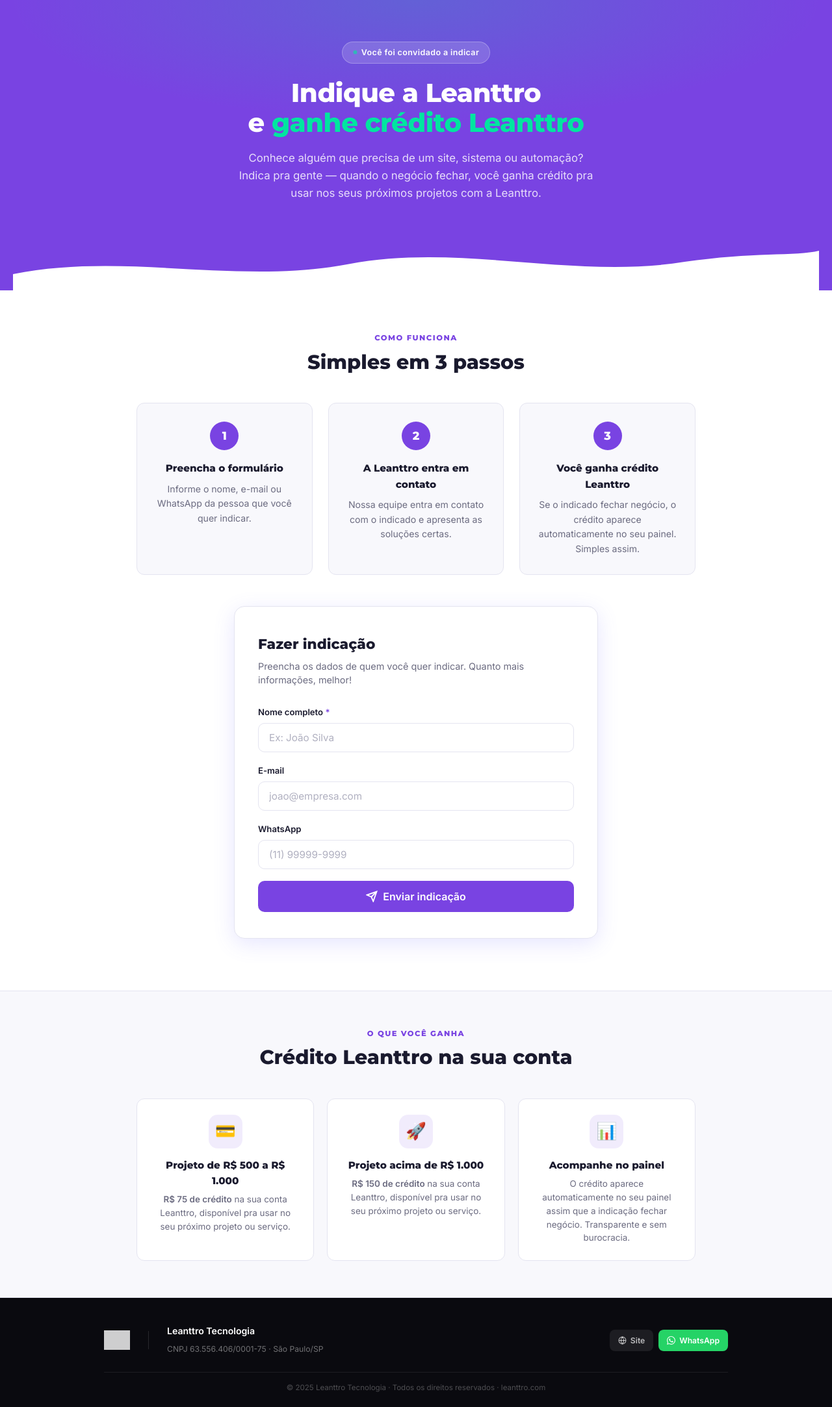
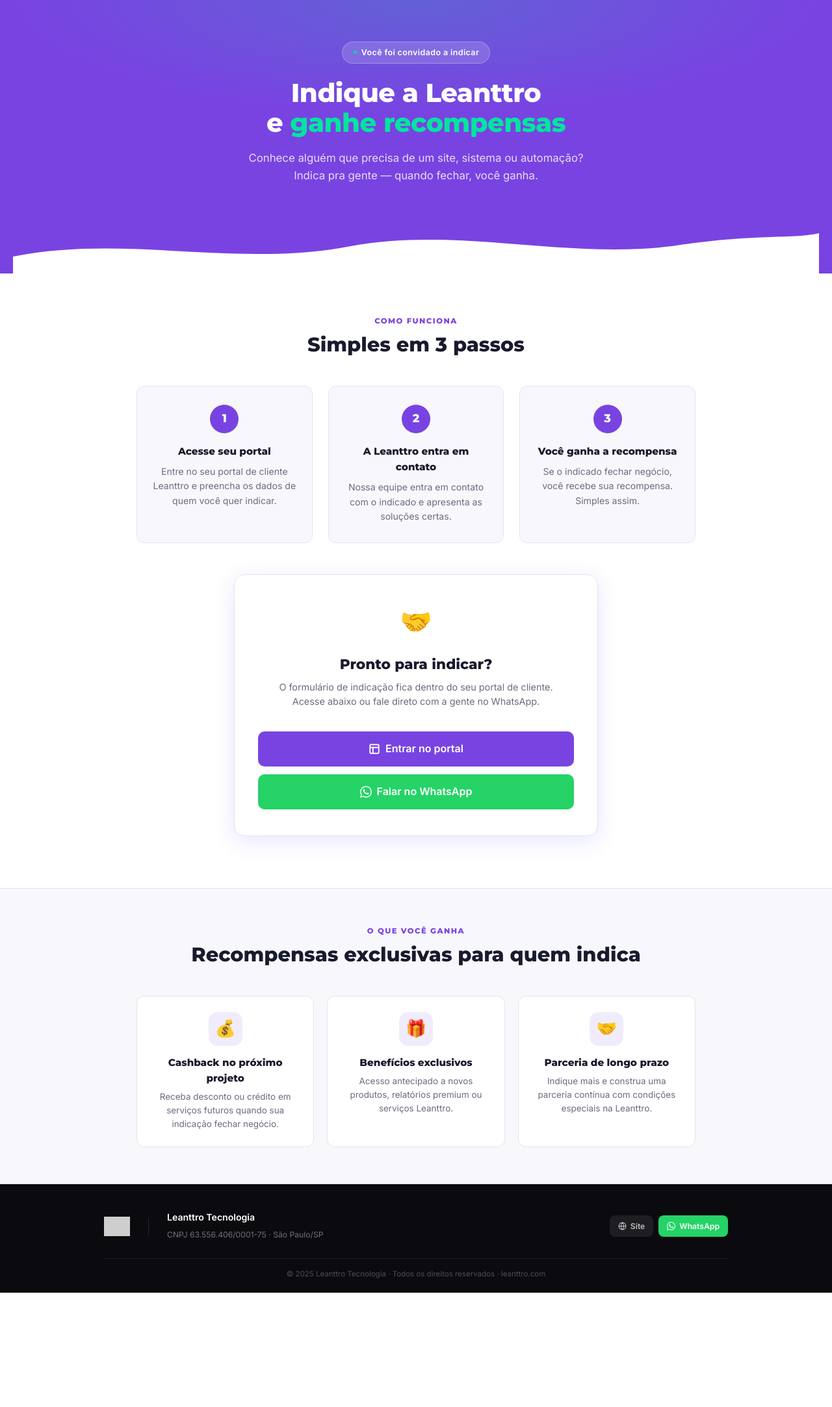
Before and after one commit to leanttro/leanttro_p, a Flask app: page /indicar-amigo in a window 1280 px wide. Shown: the part 69-2235 px from the top of the page at 65% size. After the commit the page ends 2059 px from the top, so only its background shows below. Run offline with Flask 3, Linux system fonts and the light colour scheme; some libraries are stand-ins or nearby versions; grey boxes are pictures that could not be loaded.

Commit message:
Update lp_indicacao.html

```diff
--- a/templates/lp_indicacao.html
+++ b/templates/lp_indicacao.html
@@ -164,8 +164,8 @@ footer{background:var(--dark);padding:40px 20px 20px}
       <span></span>
       Você foi convidado a indicar
     </div>
-    <h1>Indique a Leanttro<br>e <em>ganhe crédito Leanttro</em></h1>
-    <p>Conhece alguém que precisa de um site, sistema ou automação? Indica pra gente — quando o negócio fechar, você ganha crédito pra usar nos seus próximos projetos com a Leanttro.</p>
+    <h1>Indique a Leanttro<br>e <em>ganhe recompensas</em></h1>
+    <p>Conhece alguém que precisa de um site, sistema ou automação? Indica pra gente — quando fechar, você ganha.</p>
   </div>
   <div class="hero-wave">
     <svg viewBox="0 0 1440 80" preserveAspectRatio="none" xmlns="http://www.w3.org/2000/svg">
@@ -182,8 +182,8 @@ footer{background:var(--dark);padding:40px 20px 20px}
     <div class="steps">
       <div class="step">
         <div class="step-num">1</div>
-        <h3>Preencha o formulário</h3>
-        <p>Informe o nome, e-mail ou WhatsApp da pessoa que você quer indicar.</p>
+        <h3>Acesse seu portal</h3>
+        <p>Entre no seu portal de cliente Leanttro e preencha os dados de quem você quer indicar.</p>
       </div>
       <div class="step">
         <div class="step-num">2</div>
@@ -192,50 +192,37 @@ footer{background:var(--dark);padding:40px 20px 20px}
       </div>
       <div class="step">
         <div class="step-num">3</div>
-        <h3>Você ganha crédito Leanttro</h3>
-        <p>Se o indicado fechar negócio, o crédito aparece automaticamente no seu painel. Simples assim.</p>
+        <h3>Você ganha a recompensa</h3>
+        <p>Se o indicado fechar negócio, você recebe sua recompensa. Simples assim.</p>
       </div>
     </div>
   </div>
 </section>
 
-<!-- ── FORMULÁRIO ────────────────────────────────────── -->
+<!-- ── CTA ────────────────────────────────────────── -->
 <section class="form-section" id="formulario">
-  <div class="form-card">
-    <h2 class="form-card-title">Fazer indicação</h2>
-    <p class="form-card-sub">Preencha os dados de quem você quer indicar. Quanto mais informações, melhor!</p>
-
-    <div class="form-group">
-      <label for="nome_indicado">Nome completo <span class="obr">*</span></label>
-      <input type="text" id="nome_indicado" name="nome_indicado" placeholder="Ex: João Silva" autocomplete="name">
-    </div>
-
-    <div class="form-group">
-      <label for="email_indicado">E-mail</label>
-      <input type="email" id="email_indicado" name="email_indicado" placeholder="joao@empresa.com" autocomplete="email">
-    </div>
-
-    <div class="form-group">
-      <label for="whatsapp_indicado">WhatsApp</label>
-      <input type="tel" id="whatsapp_indicado" name="whatsapp_indicado" placeholder="(11) 99999-9999" autocomplete="tel">
-    </div>
-
-    <button class="btn-enviar" id="btnEnviar" type="button">
-      <svg viewBox="0 0 24 24" fill="none" stroke="currentColor" stroke-width="2.5"><line x1="22" y1="2" x2="11" y2="13"/><polygon points="22 2 15 22 11 13 2 9 22 2"/></svg>
-      Enviar indicação
-    </button>
-
-    <div class="feedback feedback-ok" id="feedbackOk" role="alert">
-      <svg width="20" height="20" viewBox="0 0 24 24" fill="none" stroke="currentColor" stroke-width="2.5"><polyline points="20 6 9 17 4 12"/></svg>
-      <div>
-        <strong>Indicação enviada com sucesso!</strong><br>
-        Obrigado! Nossa equipe vai entrar em contato com o indicado em breve. Se fechar negócio, o crédito aparece no seu painel automaticamente.
-      </div>
-    </div>
-
-    <div class="feedback feedback-err" id="feedbackErr" role="alert">
-      <svg width="20" height="20" viewBox="0 0 24 24" fill="none" stroke="currentColor" stroke-width="2.5"><circle cx="12" cy="12" r="10"/><line x1="12" y1="8" x2="12" y2="12"/><line x1="12" y1="16" x2="12.01" y2="16"/></svg>
-      <div id="feedbackErrMsg">Algo deu errado. Tente novamente.</div>
+  <div class="form-card" style="text-align:center">
+    <div style="font-size:2.5rem;margin-bottom:16px">🤝</div>
+    <h2 class="form-card-title" style="margin-bottom:8px">Pronto para indicar?</h2>
+    <p class="form-card-sub">O formulário de indicação fica dentro do seu portal de cliente.<br>Acesse abaixo ou fale direto com a gente no WhatsApp.</p>
+    <div style="display:flex;flex-direction:column;gap:12px;margin-top:8px">
+      {% if slug %}
+      <a href="/c/{{ slug }}" class="btn-enviar" style="text-decoration:none;justify-content:center">
+        <svg viewBox="0 0 24 24" fill="none" stroke="currentColor" stroke-width="2.5" width="18" height="18"><rect x="3" y="3" width="18" height="18" rx="2"/><path d="M3 9h18M9 21V9"/></svg>
+        Entrar no meu portal
+      </a>
+      {% else %}
+      <a href="https://portal.leanttro.com" class="btn-enviar" style="text-decoration:none;justify-content:center">
+        <svg viewBox="0 0 24 24" fill="none" stroke="currentColor" stroke-width="2.5" width="18" height="18"><rect x="3" y="3" width="18" height="18" rx="2"/><path d="M3 9h18M9 21V9"/></svg>
+        Entrar no portal
+      </a>
+      {% endif %}
+      <a href="https://wa.me/5511913324827?text={{ 'Olá! Quero fazer uma indicação para a Leanttro.'|urlencode }}" target="_blank" rel="noopener"
+         style="display:flex;align-items:center;justify-content:center;gap:8px;padding:14px 20px;border-radius:10px;background:#25D366;color:#fff;font-size:1rem;font-weight:700;text-decoration:none;transition:background .2s"
+         onmouseover="this.style.background='#1da850'" onmouseout="this.style.background='#25D366'">
+        <svg viewBox="0 0 24 24" fill="currentColor" width="18" height="18"><path d="M17.472 14.382c-.297-.149-1.758-.867-2.03-.967-.273-.099-.471-.148-.67.15-.197.297-.767.966-.94 1.164-.173.199-.347.223-.644.075-.297-.15-1.255-.463-2.39-1.475-.883-.788-1.48-1.761-1.653-2.059-.173-.297-.018-.458.13-.606.134-.133.298-.347.446-.52.149-.174.198-.298.298-.497.099-.198.05-.371-.025-.52-.075-.149-.669-1.612-.916-2.207-.242-.579-.487-.5-.669-.51-.173-.008-.371-.01-.57-.01-.198 0-.52.074-.792.372-.272.297-1.04 1.016-1.04 2.479 0 1.462 1.065 2.875 1.213 3.074.149.198 2.096 3.2 5.077 4.487.709.306 1.262.489 1.694.625.712.227 1.36.195 1.871.118.571-.085 1.758-.719 2.006-1.413.248-.694.248-1.289.173-1.413-.074-.124-.272-.198-.57-.347m-5.421 7.403h-.004a9.87 9.87 0 01-5.031-1.378l-.361-.214-3.741.982.998-3.648-.235-.374a9.86 9.86 0 01-1.51-5.26c.001-5.45 4.436-9.884 9.888-9.884 2.64 0 5.122 1.03 6.988 2.898a9.825 9.825 0 012.893 6.994c-.003 5.45-4.437 9.884-9.885 9.884m8.413-18.297A11.815 11.815 0 0012.05 0C5.495 0 .16 5.335.157 11.892c0 2.096.547 4.142 1.588 5.945L.057 24l6.305-1.654a11.882 11.882 0 005.683 1.448h.005c6.554 0 11.89-5.335 11.893-11.893a11.821 11.821 0 00-3.48-8.413z"/></svg>
+        Falar no WhatsApp
+      </a>
     </div>
   </div>
 </section>
@@ -244,22 +231,22 @@ footer{background:var(--dark);padding:40px 20px 20px}
 <section class="rewards">
   <div class="rewards-inner">
     <p class="section-label">O que você ganha</p>
-    <h2 class="section-title">Crédito Leanttro na sua conta</h2>
+    <h2 class="section-title">Recompensas exclusivas para quem indica</h2>
     <div class="rewards-grid">
       <div class="reward-card">
-        <div class="reward-icon">💳</div>
-        <h3>Projeto de R$ 500 a R$ 1.000</h3>
-        <p><strong>R$ 75 de crédito</strong> na sua conta Leanttro, disponível pra usar no seu próximo projeto ou serviço.</p>
+        <div class="reward-icon">💰</div>
+        <h3>Cashback no próximo projeto</h3>
+        <p>Receba desconto ou crédito em serviços futuros quando sua indicação fechar negócio.</p>
       </div>
       <div class="reward-card">
-        <div class="reward-icon">🚀</div>
-        <h3>Projeto acima de R$ 1.000</h3>
-        <p><strong>R$ 150 de crédito</strong> na sua conta Leanttro, disponível pra usar no seu próximo projeto ou serviço.</p>
+        <div class="reward-icon">🎁</div>
+        <h3>Benefícios exclusivos</h3>
+        <p>Acesso antecipado a novos produtos, relatórios premium ou serviços Leanttro.</p>
       </div>
       <div class="reward-card">
-        <div class="reward-icon">📊</div>
-        <h3>Acompanhe no painel</h3>
-        <p>O crédito aparece automaticamente no seu painel assim que a indicação fechar negócio. Transparente e sem burocracia.</p>
+        <div class="reward-icon">🤝</div>
+        <h3>Parceria de longo prazo</h3>
+        <p>Indique mais e construa uma parceria contínua com condições especiais na Leanttro.</p>
       </div>
     </div>
   </div>
@@ -290,107 +277,6 @@ footer{background:var(--dark);padding:40px 20px 20px}
   <div class="footer-bottom">© 2025 Leanttro Tecnologia · Todos os direitos reservados · <a href="https://leanttro.com">leanttro.com</a></div>
 </footer>
 
-<script>
-(function () {
-  const SLUG = "{{ slug }}";
 
-  const btnEnviar    = document.getElementById('btnEnviar');
-  const nomeInput    = document.getElementById('nome_indicado');
-  const emailInput   = document.getElementById('email_indicado');
-  const wppInput     = document.getElementById('whatsapp_indicado');
-  const feedbackOk   = document.getElementById('feedbackOk');
-  const feedbackErr  = document.getElementById('feedbackErr');
-  const feedbackErrMsg = document.getElementById('feedbackErrMsg');
-
-  // Máscara simples de WhatsApp
-  wppInput.addEventListener('input', function () {
-    let v = this.value.replace(/\D/g, '').slice(0, 11);
-    if (v.length > 6) v = '(' + v.slice(0,2) + ') ' + v.slice(2,7) + '-' + v.slice(7);
-    else if (v.length > 2) v = '(' + v.slice(0,2) + ') ' + v.slice(2);
-    else if (v.length > 0) v = '(' + v;
-    this.value = v;
-  });
-
-  function setLoading(on) {
-    btnEnviar.disabled = on;
-    btnEnviar.innerHTML = on
-      ? '<div class="spinner"></div> Enviando…'
-      : '<svg viewBox="0 0 24 24" fill="none" stroke="currentColor" stroke-width="2.5"><line x1="22" y1="2" x2="11" y2="13"/><polygon points="22 2 15 22 11 13 2 9 22 2"/></svg> Enviar indicação';
-  }
-
-  function showFeedback(type, msg) {
-    feedbackOk.classList.remove('show');
-    feedbackErr.classList.remove('show');
-    if (type === 'ok') {
-      feedbackOk.classList.add('show');
-    } else {
-      feedbackErrMsg.textContent = msg || 'Algo deu errado. Tente novamente.';
-      feedbackErr.classList.add('show');
-    }
-    // Scroll suave até o feedback
-    setTimeout(() => {
-      (type === 'ok' ? feedbackOk : feedbackErr).scrollIntoView({ behavior: 'smooth', block: 'nearest' });
-    }, 80);
-  }
-
-  btnEnviar.addEventListener('click', async function () {
-    // Reset visual
-    [nomeInput, emailInput, wppInput].forEach(i => i.classList.remove('erro'));
-    feedbackOk.classList.remove('show');
-    feedbackErr.classList.remove('show');
-
-    const nome = nomeInput.value.trim();
-    const email = emailInput.value.trim();
-    const wpp = wppInput.value.trim();
-
-    if (!nome) {
-      nomeInput.classList.add('erro');
-      nomeInput.focus();
-      showFeedback('err', 'O nome do indicado é obrigatório.');
-      return;
-    }
-
-    if (!SLUG) {
-      showFeedback('err', 'Link de indicação inválido. Peça ao seu contato na Leanttro o link correto com ?ref=seuslug.');
-      return;
-    }
-
-    setLoading(true);
-
-    try {
-      const res = await fetch('/indicar/' + SLUG, {
-        method: 'POST',
-        headers: { 'Content-Type': 'application/json' },
-        body: JSON.stringify({
-          nome_indicado:      nome,
-          email_indicado:     email || null,
-          whatsapp_indicado:  wpp || null,
-        }),
-      });
-
-      const data = await res.json().catch(() => ({}));
-
-      if (res.ok && data.ok) {
-        // Limpa formulário e mostra sucesso
-        nomeInput.value  = '';
-        emailInput.value = '';
-        wppInput.value   = '';
-        showFeedback('ok');
-      } else {
-        showFeedback('err', data.erro || 'Não foi possível registrar a indicação. Tente novamente.');
-      }
-    } catch (e) {
-      showFeedback('err', 'Erro de conexão. Verifique sua internet e tente novamente.');
-    } finally {
-      setLoading(false);
-    }
-  });
-
-  // Submit pelo Enter nos inputs
-  [nomeInput, emailInput, wppInput].forEach(inp => {
-    inp.addEventListener('keydown', e => { if (e.key === 'Enter') btnEnviar.click(); });
-  });
-})();
-</script>
 </body>
 </html>
```
